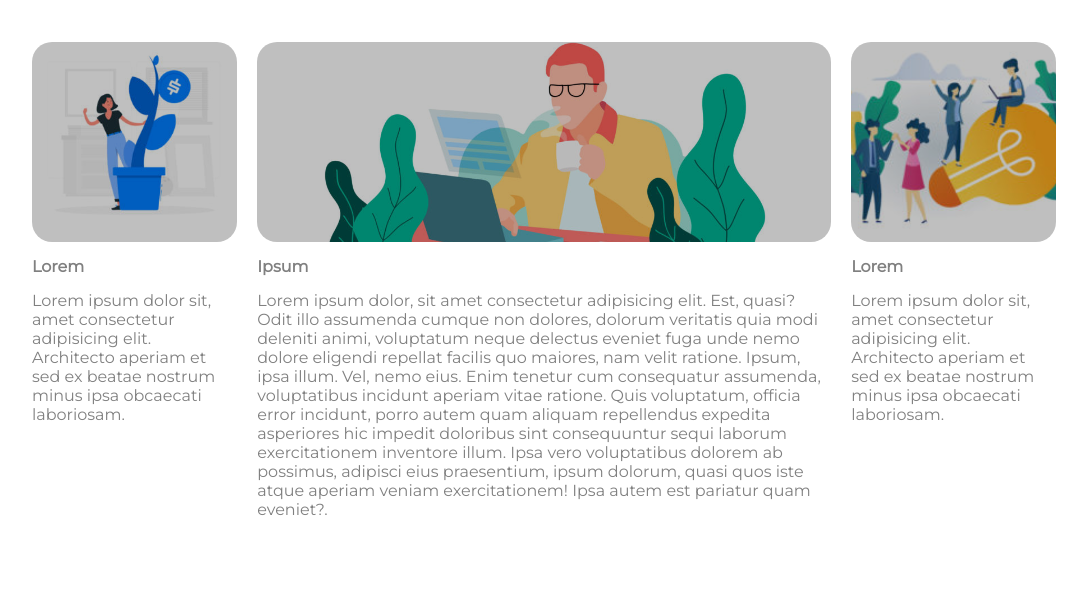
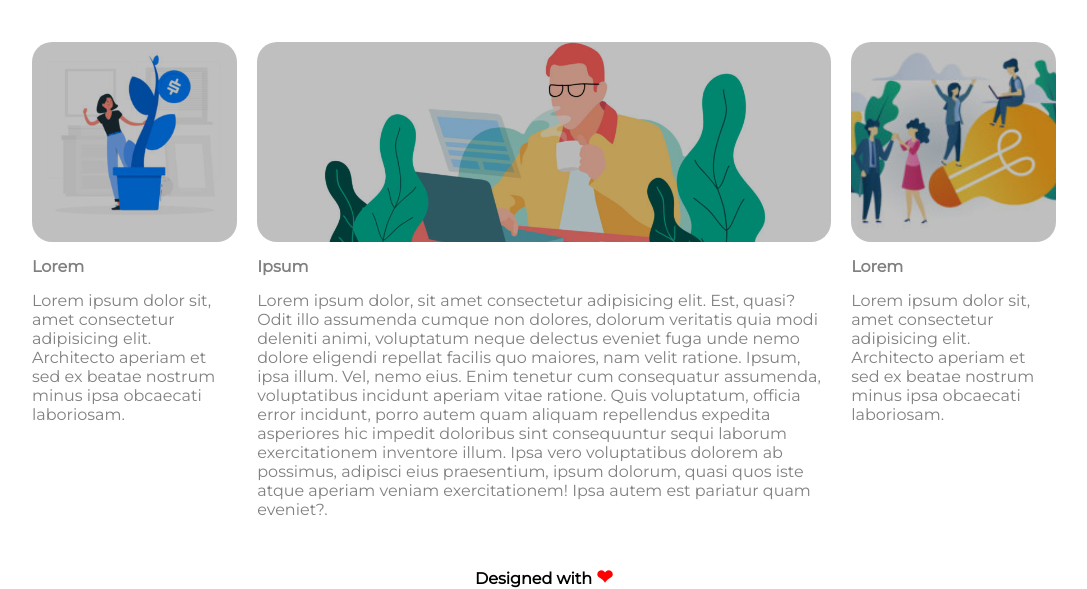
Before and after one commit to LucaSunseri/htmlcss-wp, a plain HTML site: page index.html in a window 1280 px wide. Shown: the part 730-1319 px from the top of the page, without its empty margins (96-1183 px from the left). Before the commit the page ends 1295 px from the top, so only its background shows below. Drawn offline with Linux system fonts and the light colour scheme.

Commit message:
end footer

```diff
--- a/css/style.css
+++ b/css/style.css
@@ -128,3 +128,13 @@ main div section {
   margin-top: 15px;
   text-align: left;
 }
+
+/**********footer**********/
+footer h4 {
+  text-align: center;
+}
+footer h4::after {
+  content: " \2764";
+  font-size: 20px;
+  color: red;
+}
--- a/index.html
+++ b/index.html
@@ -98,6 +98,8 @@
 
   <footer class="container">
 
+    <h4> Designed with </h4>
+
   </footer>
 
 </body>
```
